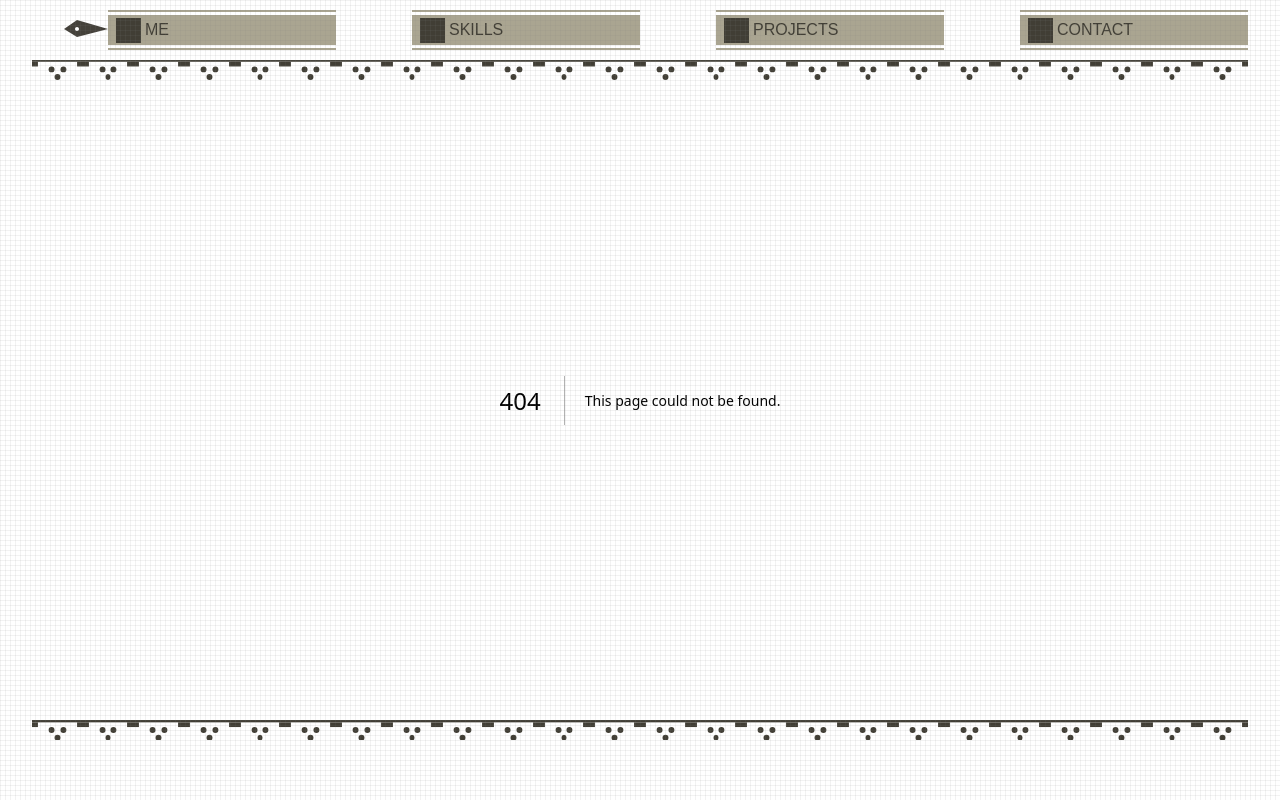
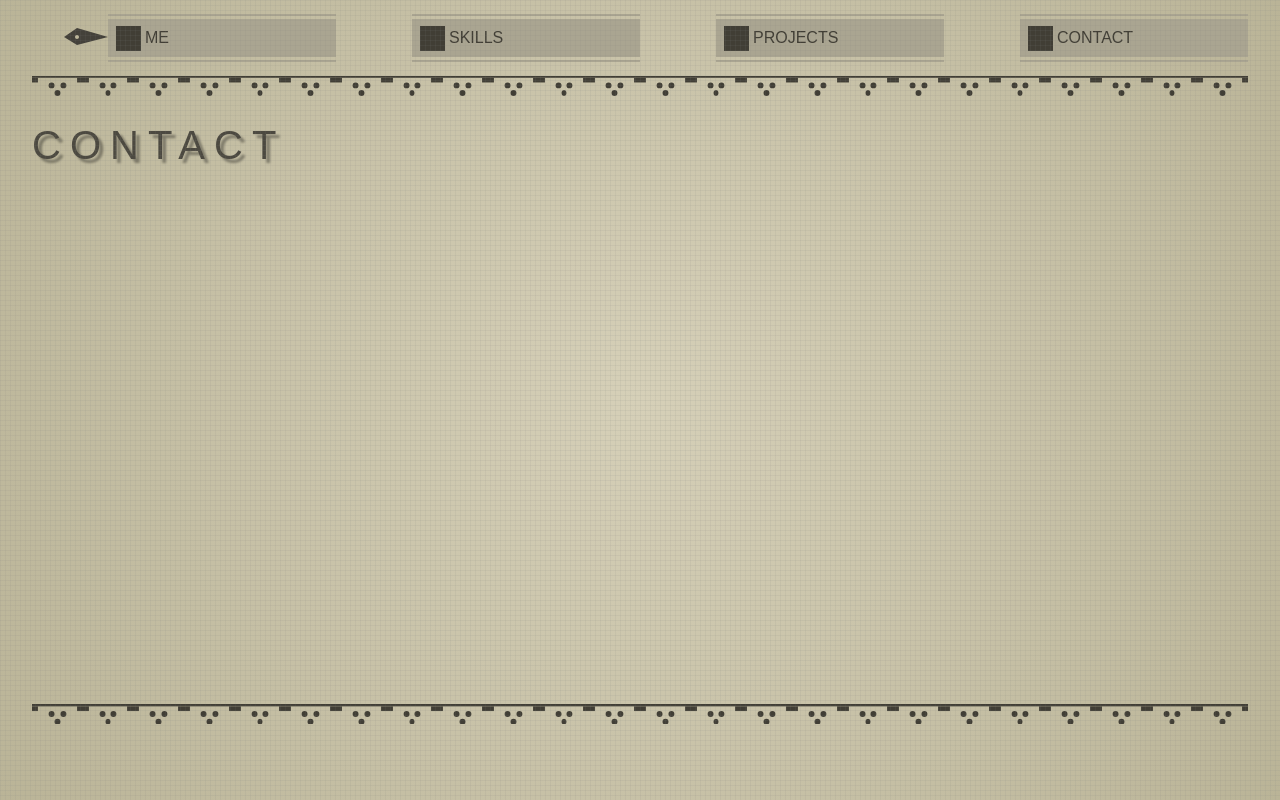
Before and after one commit to ElHurta/portfolio-hurtado, a Next.js app: page /contact in a window 1280 px wide. Before the commit this address had no page. Built offline with nearby package versions, Linux system fonts and the light colour scheme.

Commit message:
preparing future sections

```diff
--- /dev/null
+++ b/src/app/contact/page.tsx
@@ -0,0 +1,9 @@
+import React from 'react'
+
+export default function ContactPage() {
+  return (
+    <>
+        <h1 className='section-title'>CONTACT</h1>
+    </>
+  )
+}
```
Also changed, not shown: src/app/projects/page.tsx (added, +7 -0 lines).
